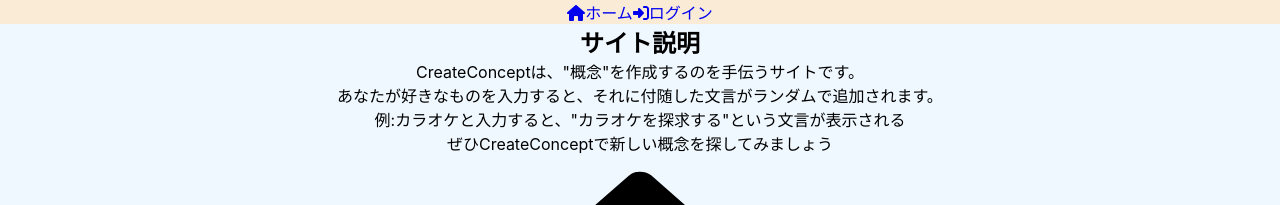
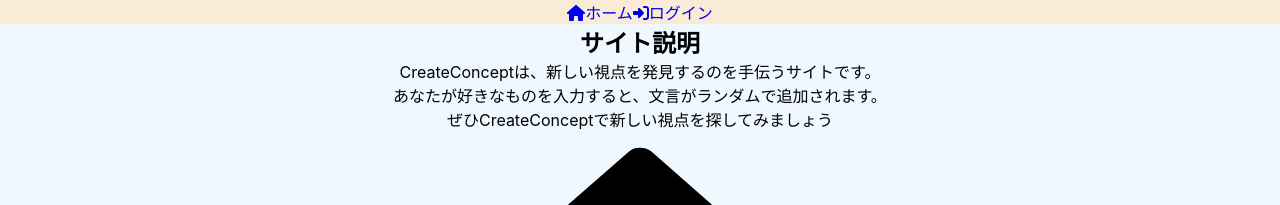
Before and after one commit to somamon/reactEasyPortfolio, a React (Create React App) app: page / in a window 1280 px wide. Shown: the top 205 px of the page. Built offline with nearby package versions, Linux system fonts and the light colour scheme; no server answers; the database is empty.

Commit message:
文言が怪しいところを修正(まだ怪しい)

```diff
--- a/src/components/Home.js
+++ b/src/components/Home.js
@@ -39,10 +39,9 @@ const Home = () => {
   return (
     <div className='read-content'>
       <h2>サイト説明</h2>
-      <p>CreateConceptは、"概念"を作成するのを手伝うサイトです。</p>
-      <p>あなたが好きなものを入力すると、それに付随した文言がランダムで追加されます。</p>
-      <p>例:カラオケと入力すると、"カラオケを探求する"という文言が表示される</p>
-      <p>ぜひCreateConceptで新しい概念を探してみましょう</p>
+      <p>CreateConceptは、新しい視点を発見するのを手伝うサイトです。</p>
+      <p>あなたが好きなものを入力すると、文言がランダムで追加されます。</p>
+      <p>ぜひCreateConceptで新しい視点を探してみましょう</p>
       <div className='read-content-homeicon'><FontAwesomeIcon icon={faHouse}  style={{ width: '300px', height: '300px' }} /></div>
       <p>新概念</p>
       <ul>
```
